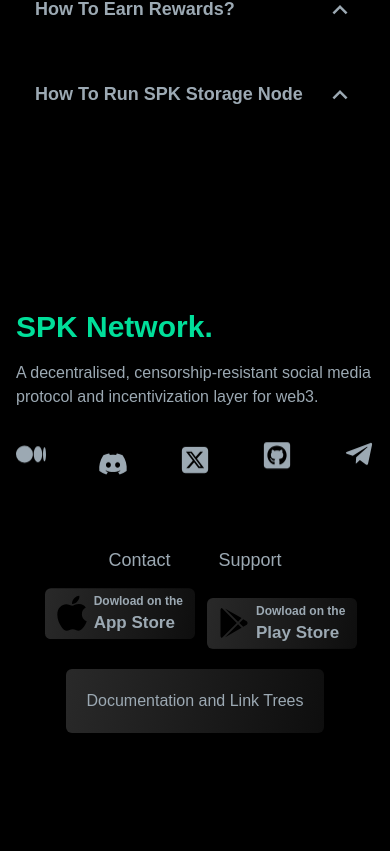
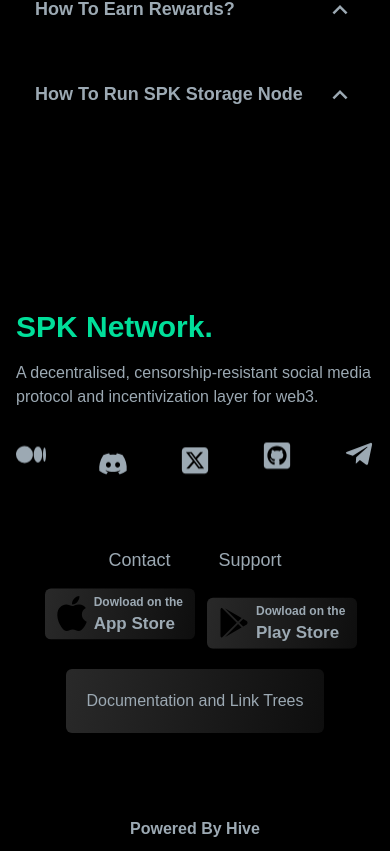
Before and after one commit to spknetwork/spk-network-web, a React (Vite) app: page /Monetization in a window 390 px wide. Shown: the part 3218-4069 px from the top of the page. Before the commit the page ends 4015 px from the top, so only its background shows below. Built offline with nearby package versions, Linux system fonts and the light colour scheme; a small style sheet from the web is missing.

Commit message:
add spk source

```diff
--- a/src/components/Footer.jsx
+++ b/src/components/Footer.jsx
@@ -9,8 +9,8 @@ import { BsMedium } from "react-icons/bs";
 
 const Footer = () => {
   return (
-    <div className="max-w-[1240px] mx-auto py-16 px-4 grid lg:grid-cols-3 gap-8 text-gray-300" data-aos="fade-up"
-    data-aos-duration="1000">
+    <>
+    <div className="max-w-[1240px] mx-auto py-16 px-4 grid lg:grid-cols-3 gap-8 text-gray-300" data-aos="fade-up" data-aos-duration="1000">
       <div className="sm-1:mx-auto">
         <h1 className="w-full text-3xl font-bold text-[#00df9a] sm-1:text-center md:text-left">
           SPK Network.
@@ -89,6 +89,8 @@ const Footer = () => {
         </div>
       </div>
     </div>
+    <h3 className="text-center mb-[10px] mt-[20px] font-bold ">Powered By Hive</h3>
+    </>
   );
 };
 
```
